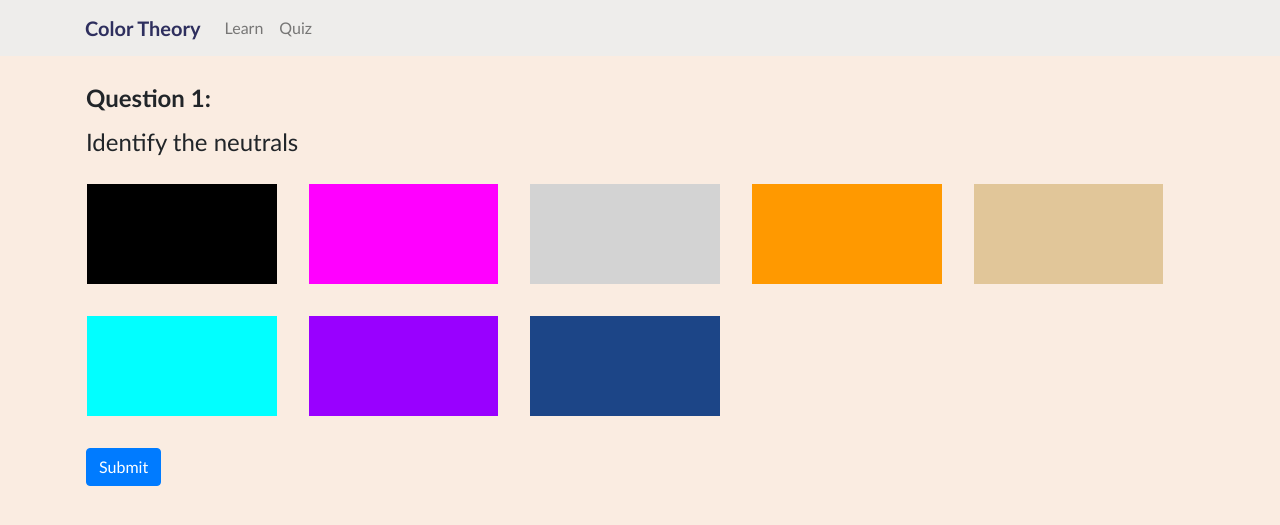
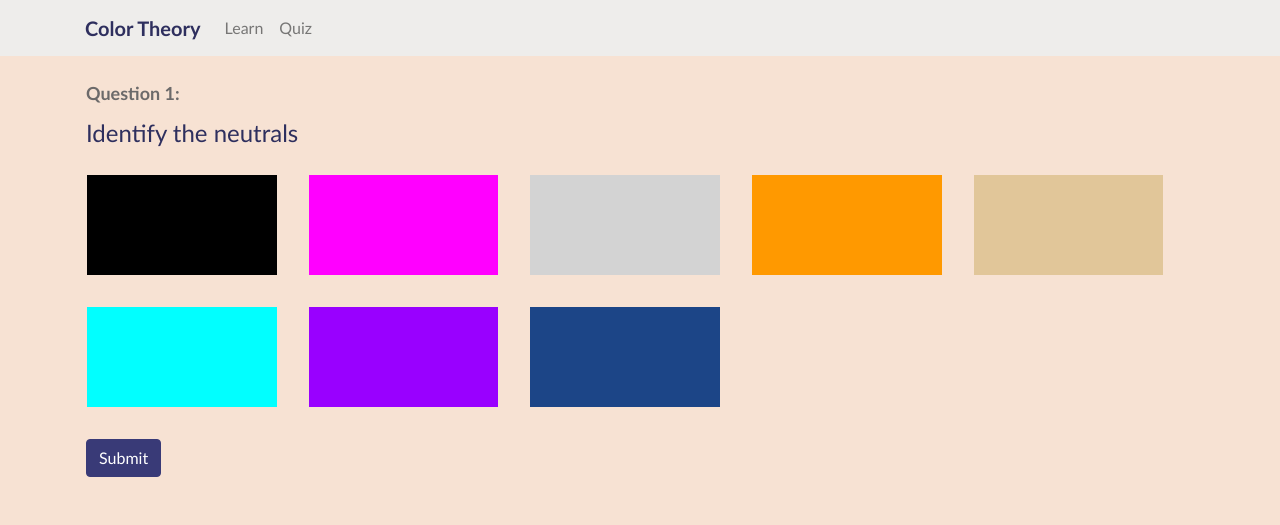
Before and after one commit to ldobrovic/ui-color-theory, a Flask app: page /quiz/1 in a window 1280 px wide. Shown: the top 525 px of the page. Run offline with Flask 2, Linux system fonts and the light colour scheme; some libraries are stand-ins or nearby versions.

Commit message:
Learning + Quiz UI completed
I have fixed the UI for learning and Quiz and made sure they look seamless and that the graphic design and main/ accent colors are consistent across the site.

```diff
--- a/static/main.css
+++ b/static/main.css
@@ -1,6 +1,6 @@
 html {
   /* background-color: #fce9d9; */
-  background-color: #faece1;
+  background-color:  #f7e2d3;
 }
 
 body {
@@ -192,6 +192,9 @@ body {
   font-size: 18;
   font-weight: bold;
 }
+.bold{
+  font-weight: bold;
+}
 .medium_bold{
   font-size: 18;
   font-weight: bold;
@@ -225,12 +228,13 @@ body {
   position: absolute;
   width: 300px;
   height: 400px;
+
 }
 
 .head {
   width: 50px;
   height: 55px;
-  border: 5px solid black;
+  border: 5px solid rgb(108, 106, 106);
   border-radius: 50%;
   display: block;
   position: relative;
@@ -243,7 +247,7 @@ body {
 .torso {
   width: 6px;
   height: 120px;
-  border: 3px solid black;
+  border: 3px solid rgb(108, 106, 106);
   display: block;
   position: absolute;
   top: 8px;
@@ -253,7 +257,7 @@ body {
 .leftleg {
   width: 6px;
   height: 130px;
-  border: 3px solid black;
+  border: 3px solid rgb(108, 106, 106);
   display: block;
   position: absolute;
   top: 8px;
@@ -265,7 +269,7 @@ body {
 .rightleg {
   width: 6px;
   height: 130px;
-  border: 3px solid black;
+  border: 3px solid rgb(108, 106, 106);
   display: block;
   position: absolute;
   top: 8px;
@@ -277,7 +281,7 @@ body {
 .leftarm {
   width: 100px;
   height: 6px;
-  border: 3px solid black;
+  border: 3px solid rgb(108, 106, 106);
   display: block;
   position: absolute;
   top: 45px;
@@ -289,7 +293,7 @@ body {
 .rightarm {
   width: 100px;
   height: 6px;
-  border: 3px solid black;
+  border: 3px solid rgb(108, 106, 106);
   display: block;
   position: absolute;
   top: 45px;
@@ -388,7 +392,7 @@ body {
 .container1 {
   height:auto;
   width: auto;
-  background-color: #faece1;
+  background-color: #f7e2d3;
   /* background-color: rgb(247, 241, 241); */
 }
 .quiz-wheel {
--- a/static/quiz.js
+++ b/static/quiz.js
@@ -343,7 +343,7 @@ function img_grid(images){
         color_grid(data.images)
         $('#submit').click(function(e){
             let correct = showCorrectGrid()
-            let ans = $('<div class="col-12 text-font feedback">')
+            let ans = $('<div class="col-12 text-font text-color feedback">')
             if(checkColorAnswers()){
                 ans.text('Good Job! You got all correct.')
                 save_answers(submission,1)
@@ -357,7 +357,7 @@ function img_grid(images){
             }
            $('#color-grid').append(ans)
            $('#submit').remove()
-           let nextQ =  $('<a href="/quiz/'+next+'" class="btn text-font btn-primary mx-1">')
+           let nextQ =  $('<a href="/quiz/'+next+'" class="btn text-font teach_button btn-primary mx-1">')
            nextQ.text('Next Question')
            $('.quiz-buttons').append(nextQ)
         })
@@ -365,7 +365,7 @@ function img_grid(images){
     } else if(next==3){
         color_grid(data.images)
         $('#submit').click(function(e){
-            let ans = $('<div class="col-12 text-font feedback">')
+            let ans = $('<div class="col-12 text-font text-color feedback">')
             let isCorrect = checkColorAnswers()
 
             if(isCorrect){
@@ -381,7 +381,7 @@ function img_grid(images){
             highlightResults(isCorrect)
            $('#color-grid').append(ans)
            $('#submit').remove()
-           let nextQ =  $('<a href="/quiz/'+next+'" class="btn text-font btn-primary mx-1">')
+           let nextQ =  $('<a href="/quiz/'+next+'" class="btn text-font teach_button btn-primary mx-1">')
            nextQ.text('Next Question')
            $('.quiz-buttons').append(nextQ)
         })
@@ -393,7 +393,7 @@ function img_grid(images){
         makeOutfit()
         $('#submit').click(function(e){
             $('.feedback').remove()
-            let ans = $('<div class="col-12 text-font feedback">')
+            let ans = $('<div class="col-12 text-font text-color feedback">')
             if (submission.length<2){
                 ans.text('Please make your outfit!')
                 $('#quiz-feedback').append(ans)
@@ -422,7 +422,7 @@ function img_grid(images){
                 }
                $('#quiz-feedback').append(ans)
                $('#submit').remove()
-               let nextQ =  $('<a href="/quiz/'+next+'" class="btn text-font btn-primary mx-1">')
+               let nextQ =  $('<a href="/quiz/'+next+'" class="btn text-font teach_button btn-primary mx-1">')
                nextQ.text('Next Question')
                $('.quiz-buttons').append(nextQ)
             $('.draggable').draggable( "disable" )
@@ -434,7 +434,7 @@ function img_grid(images){
     } else {
         img_grid(data.images)
         $('#submit').click(function(e){
-            let ans = $('<div class="col-12 text-font feedback">')
+            let ans = $('<div class="col-12 text-font text-color feedback">')
             if(submission.length==0){
                 ans.text("Please choose an outfit")
             } else {
@@ -442,7 +442,7 @@ function img_grid(images){
                 $(".q5_highlight").addClass("q5_correct")
                 ans.text("Correct! Any outfit you like is best :)")
                 $('#submit').remove()
-                let nextQ =  $('<a href="/quiz/'+next+'" class="btn text-font btn-primary mx-1">')
+                let nextQ =  $('<a href="/quiz/'+next+'" class="btn text-font teach_button btn-primary mx-1">')
                 nextQ.text('View Results')
                 $('.quiz-buttons').append(nextQ)
                 save_answers(submission,1)
--- a/templates/learn.html
+++ b/templates/learn.html
@@ -13,7 +13,10 @@
   <div class="row">
     {% if next == 1 %}
     <div class="col-md-12 align-items-center">
-      <div id="learn_header" class="text-color quiz-header my-4 text-center">
+      <div
+        id="learn_header"
+        class="text-color bold quiz-header my-4 text-center"
+      >
         {{data.text}}
       </div>
       <div class="text-center">
--- a/templates/quiz.html
+++ b/templates/quiz.html
@@ -11,26 +11,37 @@
 <div class="quiz-container align-items-center row">
   {% if next == 1 or next == 7%}
   <div class="col">
-    <div class="quiz-header text-center my-4">{{data.text}}</div>
+    <div class="quiz-header bold text-center my-4 text-color">
+      {{data.text}}
+    </div>
     {% if next == 7%}
-    <div class="quiz-header text-center my-4" id="overall"></div>
+    <div
+      class="quiz-header bold text-center my-4 text-color"
+      id="overall"
+    ></div>
 
     {%endif%}
     <div class="quiz-buttons text-center">
       {% if next == 7%}
-      <a href="/quiz/{{next}}" class="btn btn-primary">Redo Quiz</a>
+      <a href="/quiz/{{next}}" class="btn btn-primary teach_button"
+        >Redo Quiz</a
+      >
       {%else%}
-      <a href="/quiz/{{next}}" class="btn btn-primary">Start Quiz</a>
+      <a href="/quiz/{{next}}" class="btn btn-primary teach_button"
+        >Start Quiz</a
+      >
       {%endif%}
-      <a href="/" class="btn btn-secondary">Home </a>
+      <a href="/" class="btn btn-secondary test_button">Home </a>
     </div>
   </div>
   {% else %}
   <div class="col">
     <div class="row d-block">
-      <div class="quiz-header my-2 font-weight-bold">Question {{data.id}}:</div>
+      <div class="principle_num my-2 font-weight-bold accenttext-color">
+        Question {{data.id}}:
+      </div>
 
-      <div class="quiz-header my-2">{{data.text}}</div>
+      <div class="quiz-header principle my-2 text-color">{{data.text}}</div>
     </div>
 
     <div class="row">
@@ -44,11 +55,11 @@
       <div class="quiz-buttons my-3">
         {% if next == 7 %}
 
-        <a href="/" class="btn btn-secondary">Home</a>
-        <a href="/learn/0" class="btn btn-secondary">Redo lesson</a>
-        <a href="/quiz/0" class="btn btn-secondary">Redo quiz</a>
+        <a href="/" class="btn btn-secondary test_button">Home</a>
+        <a href="/learn/0" class="btn btn-secondary test_button">Redo lesson</a>
+        <a href="/quiz/0" class="btn btn-primary teach_button">Redo quiz</a>
         {% elif next!=1 %}
-        <button id="submit" class="btn btn-primary">Submit</button>
+        <button id="submit" class="btn btn-primary teach_button">Submit</button>
 
         {% endif %} {% endif %}
         <div class="row">
@@ -154,7 +165,7 @@
           {%endif%}
         </div>
       </div>
-      <div class="disinlineblck" id="quiz-feedback"></div>
+      <div class="text-color disinlineblck" id="quiz-feedback"></div>
     </div>
   </div>
 </div>
```
